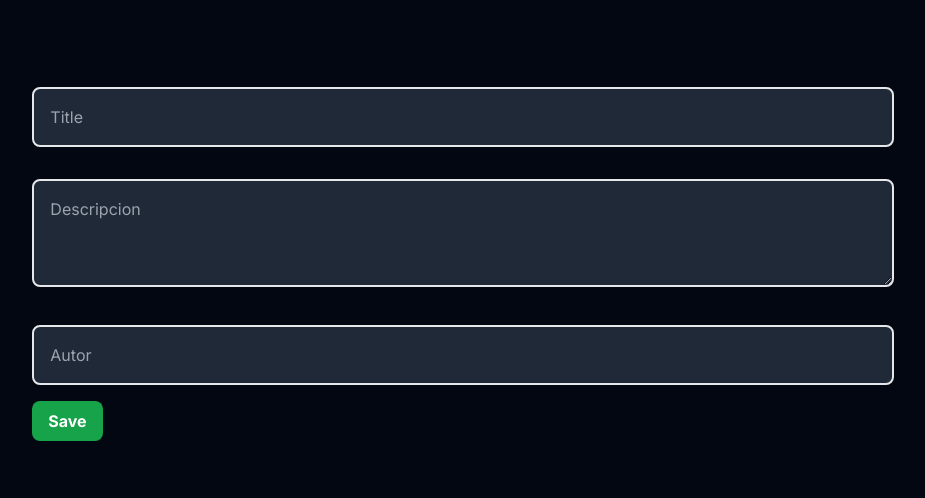
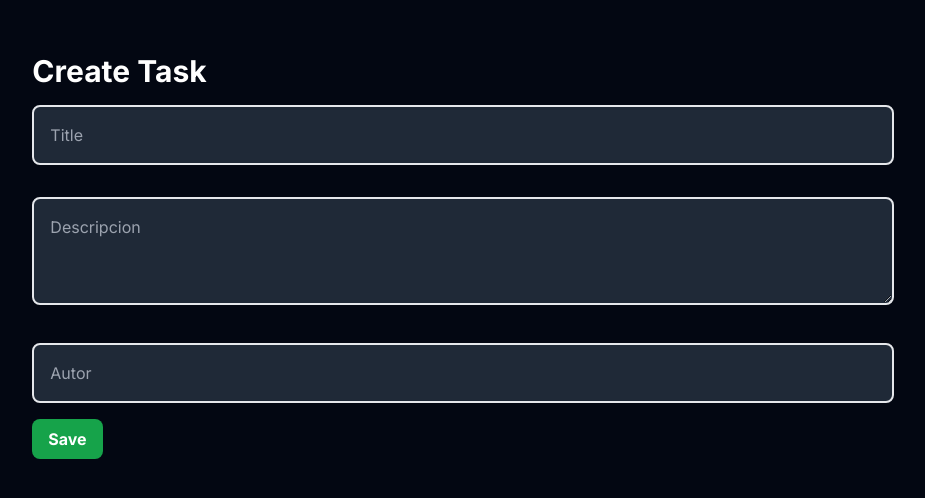
Before and after one commit to Jaal97/nextjs-mongodb-tasks, a Next.js app: page /tasks/new in a window 1280 px wide. Shown: the part 104-602 px from the top of the page, without its empty margins (177-1102 px from the left). Built offline with nearby package versions, Linux system fonts and the light colour scheme.

Commit message:
Algunos cambios en las rutas realizados

```diff
--- a/package.json
+++ b/package.json
@@ -9,7 +9,7 @@
     "lint": "next lint"
   },
   "dependencies": {
-    "mongodb": "4.1",
+    "mongodb": "^4.17.2",
     "mongoose": "^8.1.0",
     "next": "14.1.0",
     "react": "^18",
@@ -34,5 +34,6 @@
   "bugs": {
     "url": "https://github.com/Jaal97/nextjs-mongodb-tasks/issues"
   },
-  "homepage": "https://github.com/Jaal97/nextjs-mongodb-tasks#readme"
+  "homepage": "https://github.com/Jaal97/nextjs-mongodb-tasks#readme",
+  "keywords": []
 }
--- a/src/app/api/ping/route.js
+++ b/src/app/api/ping/route.js
@@ -1,5 +1,5 @@
 import { NextResponse } from "next/server";
-import { connectDB } from "@/utils/mongoose";
+import { connectDB } from "/src/utils/mongoose";
 
 export function GET(){
     connectDB();
--- a/src/app/api/tasks/[id]/route.js
+++ b/src/app/api/tasks/[id]/route.js
@@ -1,5 +1,5 @@
 import { NextResponse } from "next/server";
-import { connectDB } from "@/utils/mongoose";
+import { connectDB } from "/src/utils/mongoose";
 import Task from "@/models/Task";
 
 export async function GET(request, {params}){
--- a/src/app/api/tasks/route.js
+++ b/src/app/api/tasks/route.js
@@ -1,6 +1,6 @@
 import { NextResponse } from "next/server";
-import { connectDB } from "@/utils/mongoose";
-import Task from "@/models/Task";
+import { connectDB } from "/src/utils/mongoose";
+import Task from "/src/models/Task";
 
 export async function GET(){
 
--- a/src/app/page.jsx
+++ b/src/app/page.jsx
@@ -1,6 +1,6 @@
-import { connectDB } from "@/utils/mongoose"
-import Task from "@/models/Task"
-import TaskCard from "@/components/TaskCard"
+import { connectDB } from "../utils/mongoose";
+import Task from "/src/models/Task.js"
+import TaskCard from "/src/components/TaskCard"
 
 
 async function loadTasks(){
--- a/src/app/tasks/new/page.tsx
+++ b/src/app/tasks/new/page.tsx
@@ -13,6 +13,7 @@ function FormPage(){
     const router = useRouter()
 
     const createTask = async () => {
+       try {
             const res = await fetch('/api/tasks/',{
                 method: "POST",
                 body: JSON.stringify(newTask),
@@ -21,8 +22,15 @@ function FormPage(){
                 }
             })
             const data = await res.json()
+            if (res.status == 200){
                 router.push('/')
+                // router.refresh()
+
+            }
             console.log(data)
+       } catch (error) {
+
+       }
     }
 
     const handleSubmit = async (e: FormEvent) => {
@@ -45,6 +53,9 @@ function FormPage(){
     return(
         <div className="h-[calc(100vh-7rem)] flex justify-center items-center">
             <form onSubmit={handleSubmit}>
+                <h1 className="font-bold text-3xl">
+                    Create Task
+                </h1>
                 <input
                     type="text"
                     name="tittle"
--- a/src/models/Task.js
+++ b/src/models/Task.js
@@ -1,4 +1,3 @@
-import { Timestamp } from "mongodb";
 import { Schema, model, models} from "mongoose";
 
 const taskSchema = new Schema({
```
Also changed, not shown: 1 other file (tests, documents, lock files or other folders). Lines whose indentation alone changed are shown as unchanged.
